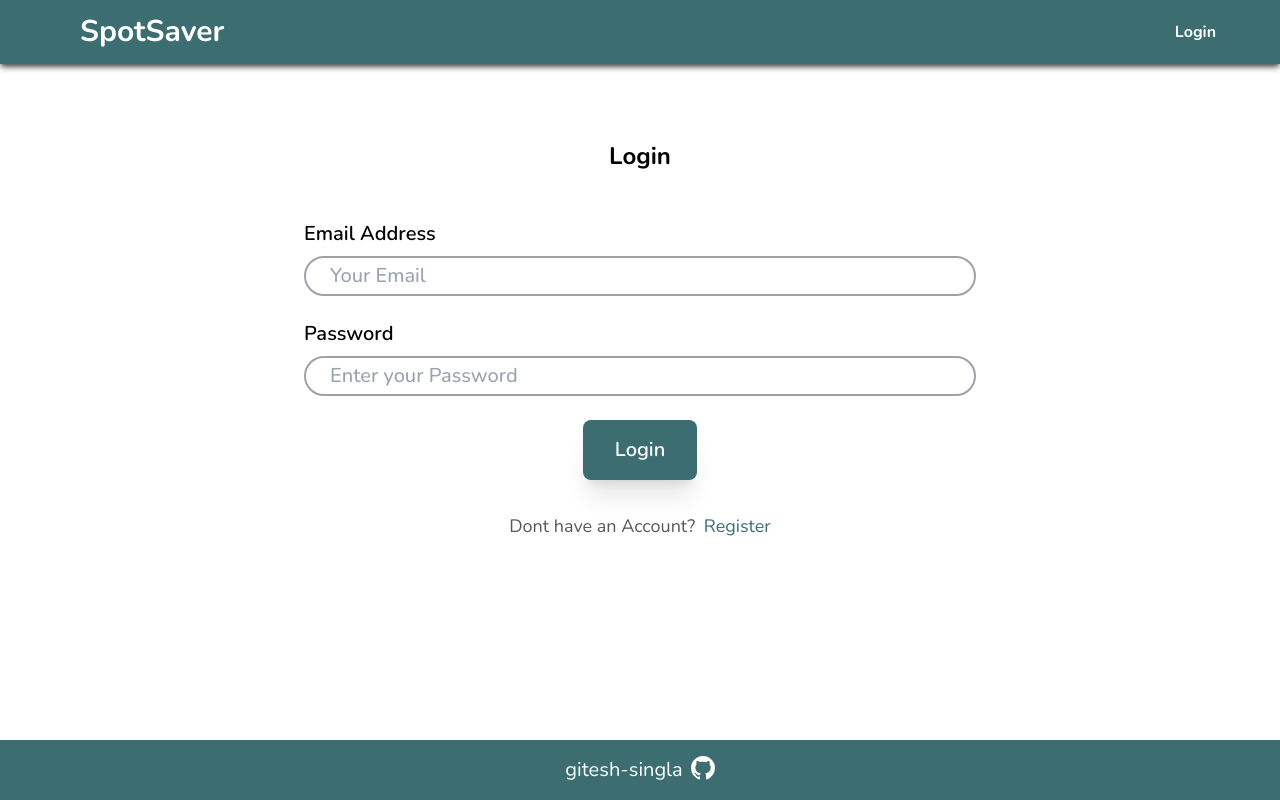
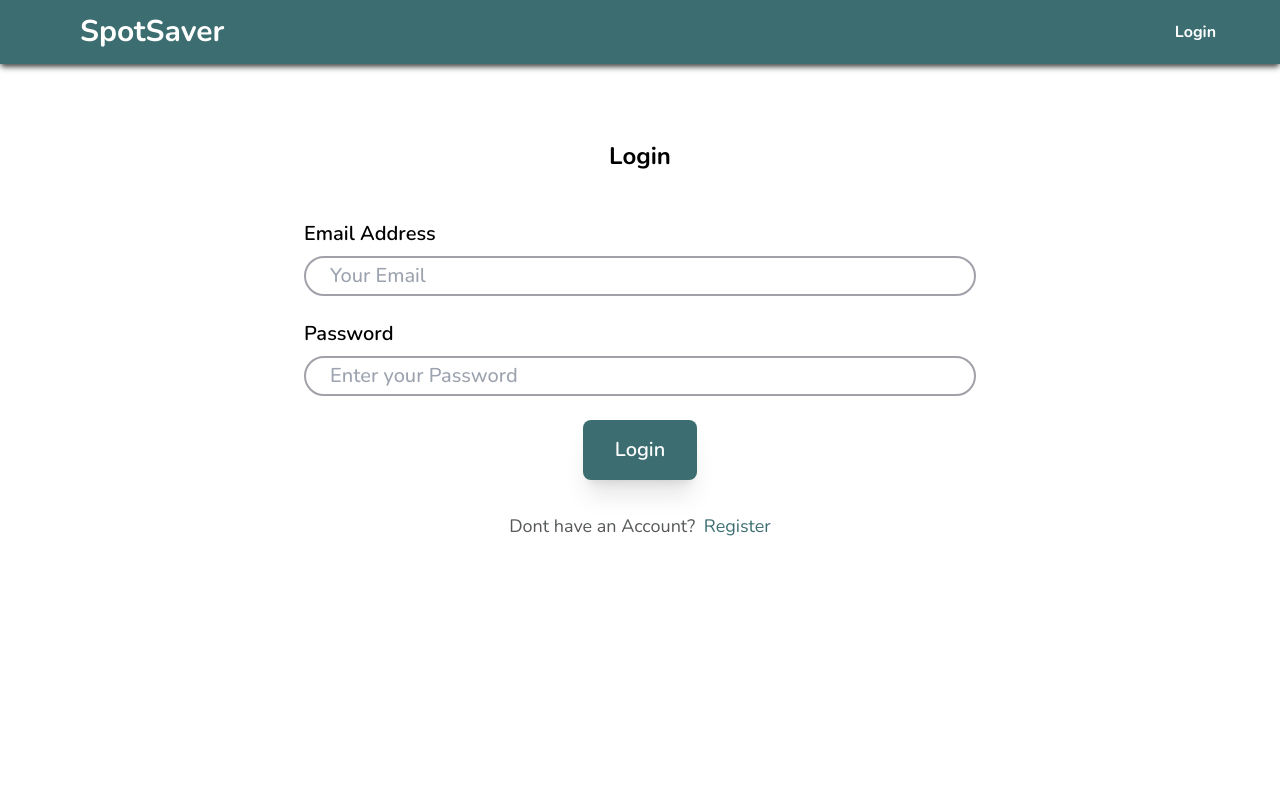
Before and after one commit to gitesh-singla/spotsaver-frontend, a React (Vite) app: page /login in a window 1280 px wide. Built offline with nearby package versions, Linux system fonts and the light colour scheme; no server answers; what @fvilers/disable-react-devtools would draw is missing.

Commit message:
remove footer and fix cost display

```diff
--- a/package.json
+++ b/package.json
@@ -23,7 +23,8 @@
     "react-simple-image-viewer": "^1.2.2",
     "react-simple-star-rating": "^5.1.7",
     "react-spinners": "^0.13.8",
-    "react-toastify": "^9.1.3"
+    "react-toastify": "^9.1.3",
+    "spotsaver-frontend": "file:"
   },
   "devDependencies": {
     "@types/react": "^18.2.15",
--- a/src/App.jsx
+++ b/src/App.jsx
@@ -39,7 +39,7 @@ function App() {
           <Route path="/listing/:id" element={<ListingPage />}></Route>
         </Routes>
       )}
-      <Footer/>
+      {/* <Footer/> */}
     </>
   );
 }
--- a/src/pages/Reservations/ReservationInfo.jsx
+++ b/src/pages/Reservations/ReservationInfo.jsx
@@ -68,6 +68,7 @@ export default function ReservationInfo({ reservation }) {
           <span className="font-semibold text-primary">
             {" "}
             Rs {reservation.cost}/-
+            {/* Rs {reservation.cost}/- */}
           </span>
         </h2>
         <h2 className="text-gray text-xl">
```
Also changed, not shown: 1 other file (tests, documents, lock files or other folders).
